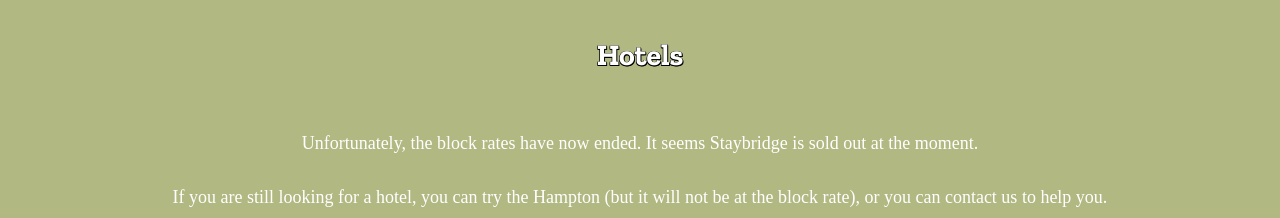
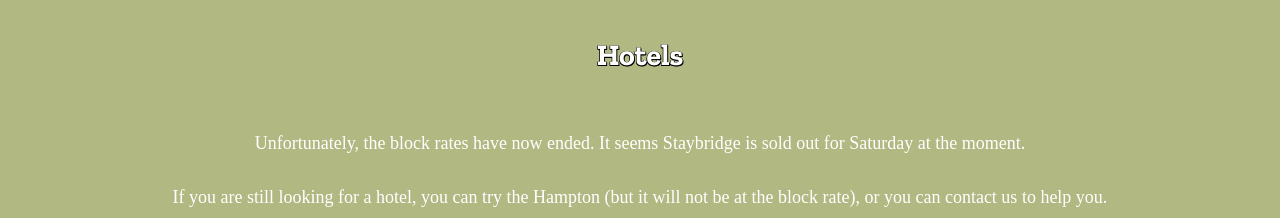
Before and after one commit to ChrisAndSasha/ChrisAndSasha.github.io, a website: page index.html in a window 1280 px wide. Shown: the part 4000-4218 px from the top of the page. Drawn offline with nearby package versions, Linux system fonts and the light colour scheme; a web font is replaced by a local one.

Commit message:
Staybridge only sold out for Sat

```diff
--- a/index.html
+++ b/index.html
@@ -161,7 +161,7 @@
           <div class="col-md-12 probootstrap-animate"><h2 class="mt0">Hotels</h2></div>
         </div>
         <div class="row" align="center">
-            <p style="color:white">Unfortunately, the block rates have now ended. It seems Staybridge is sold out at the moment.</p>
+            <p style="color:white">Unfortunately, the block rates have now ended. It seems Staybridge is sold out for Saturday at the moment.</p>
             <p style="color:white">If you are still looking for a hotel, you can try the Hampton (but it will not be at the block rate), or you can contact us to help you.</p>
             <a href="http://www.staybridge.com/brandywinepa" style="color:white;"><u>Staybridge Suites Wilmington - Brandywine Valley</u></a>
             <p>We reserved a discounted rate at Staybridge Suites Wilmington/Brandywine (<a style="color:#CB5A3E;" href="http://www.staybridge.com/brandywinepa"><u>link</u></a>, using group code <u>HKW</u>), for $135-145 with breakfast included. We will be having our Saturday events here. To access the block, follow the link, or book through the front desk directly at <a href="tel:(610) 358-2560" style="color:white"><u>(610) 358-2560</u></a> by mentioning the wedding.</p>
```
